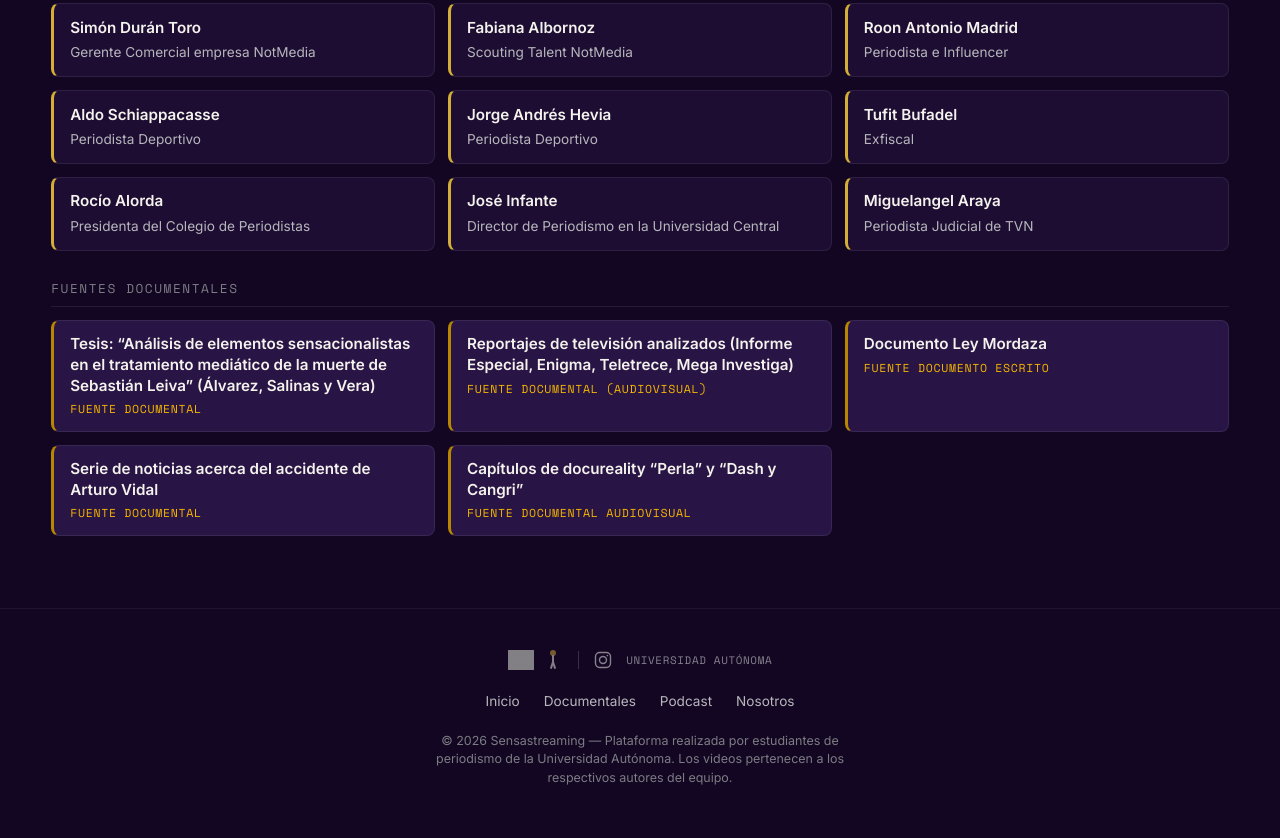
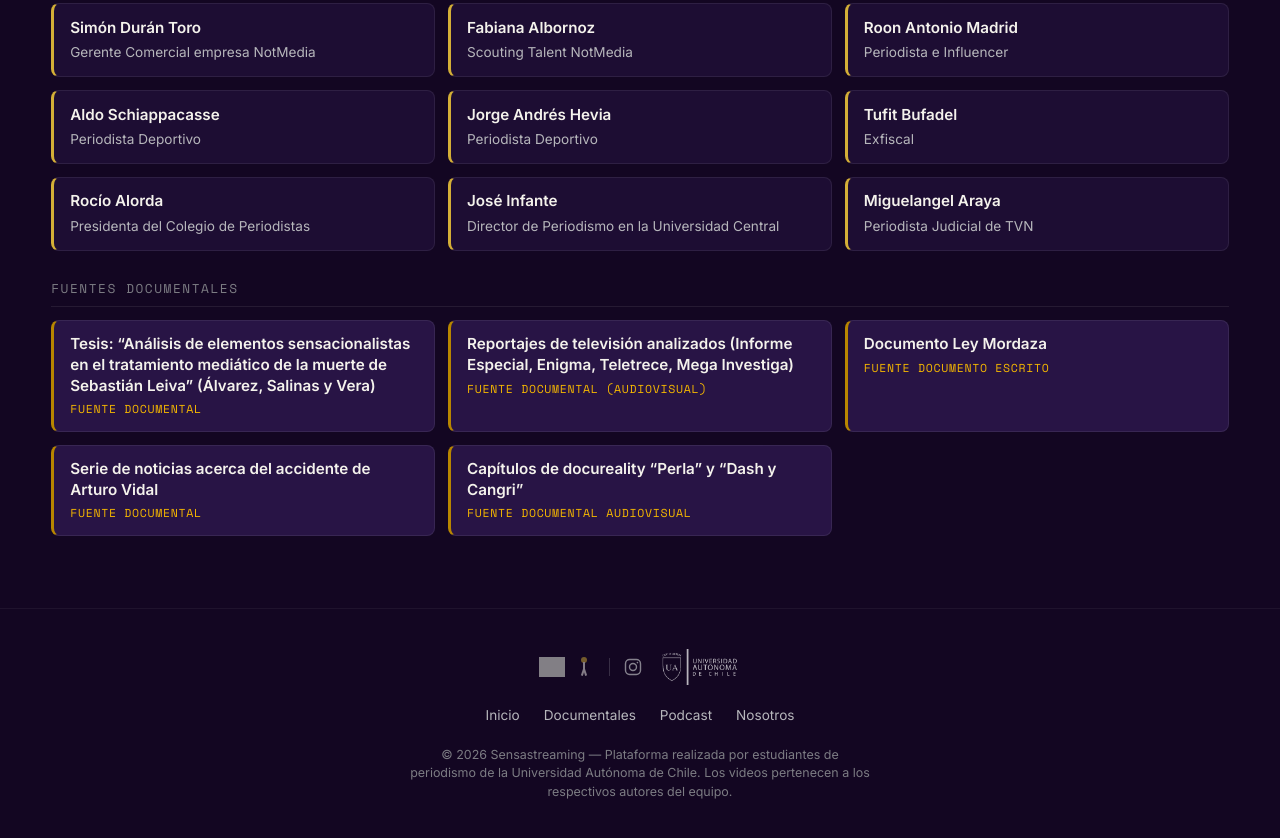
Before and after one commit to sensastreaming/aarea68, a plain HTML site: page acerca-de.html in a window 1280 px wide. Shown: the part 2087-2925 px from the top of the page. Drawn offline with nearby package versions, Linux system fonts and the light colour scheme; grey boxes are pictures that could not be loaded.

Commit message:
Add files via upload

```diff
--- a/acerca-de.html
+++ b/acerca-de.html
@@ -220,7 +220,7 @@
           <svg viewBox="0 0 24 24" width="20" height="20" fill="none" stroke="currentColor" stroke-width="1.7" stroke-linecap="round" stroke-linejoin="round" aria-hidden="true"><rect x="3" y="3" width="18" height="18" rx="5"/><circle cx="12" cy="12" r="4.2"/><circle cx="17.3" cy="6.7" r="1" fill="currentColor" stroke="none"/></svg>
         </a>
         <a class="footer-social footer-uni" href="https://admision.uautonoma.cl/carreras/periodismo/" target="_blank" rel="noopener noreferrer" aria-label="Universidad Autónoma de Chile, carrera de Periodismo" title="Universidad Autónoma de Chile">
-          <img src="img/uautonoma.png" alt="Universidad Autónoma de Chile" height="22" onerror="this.replaceWith(Object.assign(document.createElement('span'),{className:'footer-uni-text',textContent:'Universidad Autónoma'}))">
+          <img src="img/uautonoma.png" alt="Universidad Autónoma de Chile" width="84" height="36" onerror="this.replaceWith(Object.assign(document.createElement('span'),{className:'footer-uni-text',textContent:'Universidad Autónoma de Chile'}))">
         </a>
     </div>
     <nav class="footer-nav" aria-label="Enlaces del pie de página">
@@ -229,7 +229,7 @@
       <a href="podcast.html">Podcast</a>
       <a href="acerca-de.html">Nosotros</a>
     </nav>
-    <p>© 2026 Sensastreaming — Plataforma realizada por estudiantes de periodismo de la Universidad Autónoma. Los videos pertenecen a los respectivos autores del equipo.</p>
+    <p>© 2026 Sensastreaming — Plataforma realizada por estudiantes de periodismo de la Universidad Autónoma de Chile. Los videos pertenecen a los respectivos autores del equipo.</p>
   </div>
 </footer>
 
--- a/styles.css
+++ b/styles.css
@@ -2191,12 +2191,12 @@ html.splash-lock body {
 .footer-sep { width: 1px; height: 18px; background: var(--border-strong); margin: 0 .35rem; }
 .footer-social {
   display: inline-flex; align-items: center; justify-content: center;
-  height: 22px; color: var(--text-secondary); opacity: .7;
+  min-height: 22px; color: var(--text-secondary); opacity: .7;
   transition: opacity .2s ease, color .2s ease, transform .2s ease;
 }
 .footer-social + .footer-social { margin-left: .35rem; }
 .footer-social svg { display: block; }
-.footer-social img { display: block; height: 22px; width: auto; max-width: 110px; filter: brightness(0) invert(1); }
+.footer-social img { display: block; height: 36px; width: auto; max-width: 140px; }
 .footer-uni-text { font-family: var(--font-mono); font-size: .68rem; letter-spacing: .06em; text-transform: uppercase; white-space: nowrap; }
 .footer-social:hover, .footer-social:focus-visible { opacity: 1; color: var(--accent-crimson); transform: translateY(-1px); }
 .footer-social:focus-visible { outline: 2px solid var(--accent-crimson); outline-offset: 4px; border-radius: 4px; }
```
Also changed, not shown: detalle-deporte.html (+2 -2 lines), detalle-fama.html (+2 -2 lines), detalle-influencers.html (+2 -2 lines), detalle-politica.html (+2 -2 lines), index.html (+2 -2 lines), podcast.html (+2 -2 lines), reportajes.html (+2 -2 lines), img/rolando-araos.jpg, img/uautonoma.png (added).
